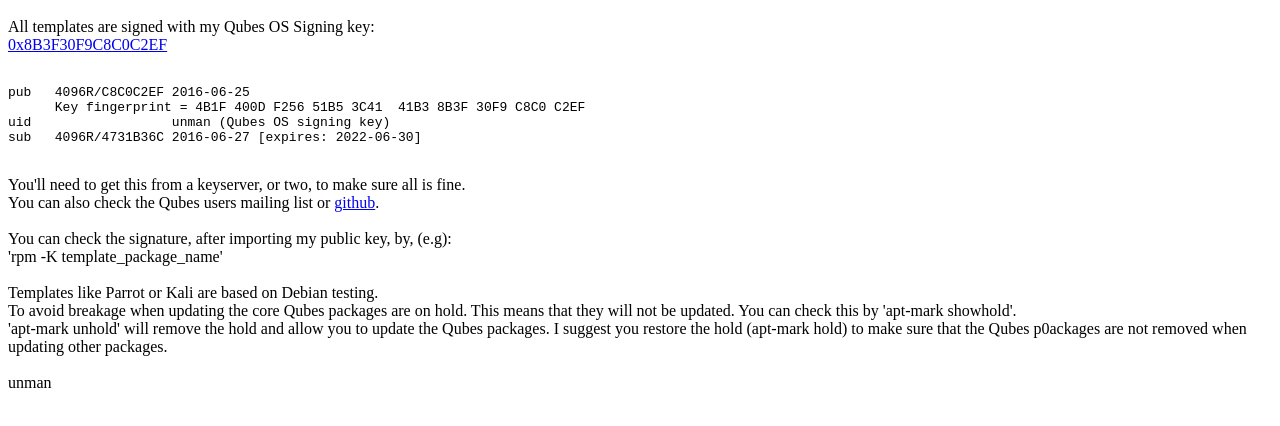
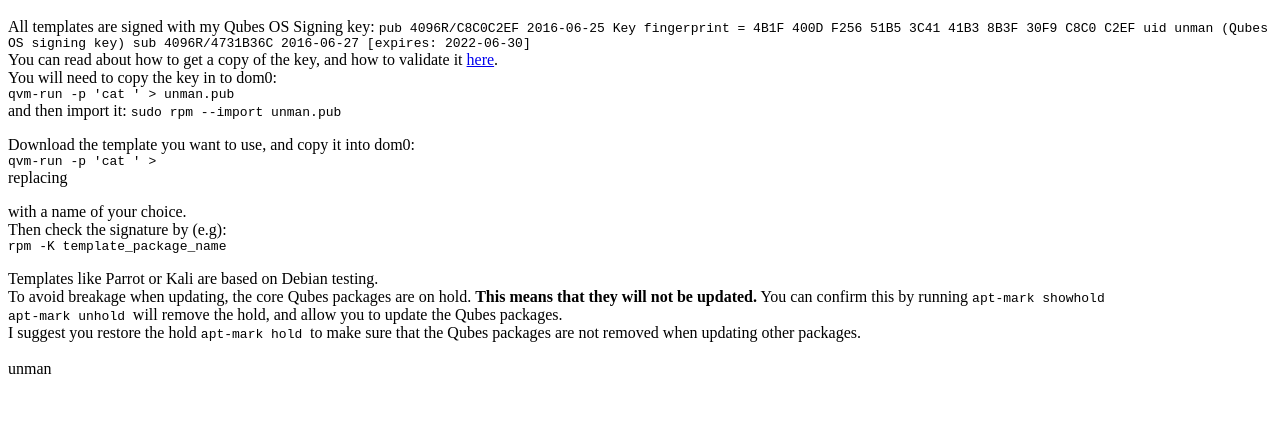
Before and after one commit to unman/qubes.3isec.org, a plain HTML site: page Templates/README.html in a window 1280 px wide. Shown: the part 48-474 px from the top of the page. Drawn offline with Linux system fonts and the light colour scheme.

Commit message:
qubes.3isec - Templates -add detail

```diff
--- a/Templates/README.html
+++ b/Templates/README.html
@@ -2,36 +2,52 @@
 <h1>Qubes templates</h1>
 
 All templates are signed with my Qubes OS Signing key:
-<br>
-<a href="http://pgp.mit.edu/pks/lookup?search=0x8B3F30F9C8C0C2EF">0x8B3F30F9C8C0C2EF</a>
-<br>
-<br>
-<pre>
+<code>
 pub   4096R/C8C0C2EF 2016-06-25
       Key fingerprint = 4B1F 400D F256 51B5 3C41  41B3 8B3F 30F9 C8C0 C2EF
 uid                  unman (Qubes OS signing key) <unman@thirdeyesecurity.org>
 sub   4096R/4731B36C 2016-06-27 [expires: 2022-06-30]
-</pre>
+</code>
 
 <br>
-You'll need to get this from a keyserver, or two, to make sure all is fine.
+You can read about how to get a copy of the key, and how to validate it <a href="./index.html">here</a>.
 <br>
-You can also check the Qubes users mailing list or <a href="https://github.com/unman/unman">github</a>.
+You will need to copy the key in to dom0:
 <br>
+<code>
+qvm-run -p  <qube> 'cat <path to key> ' > unman.pub
+</code>
 <br>
-You can check the signature, after importing my public key, by, (e.g):
+and then import it:
+<code>
+sudo rpm --import unman.pub
+</code>
+<p>
+Download the template you want to use, and copy it into dom0:
 <br>
-'rpm -K template_package_name'
+<code>
+qvm-run -p  <qube> 'cat <path to downloaded template> ' > <template_package_name>
+</code>
 <br>
+replacing <pre><template_package_name></pre> with a name of your choice.
 <br>
+Then check the signature by (e.g):
+<br>
+<code>
+rpm -K template_package_name
+</code>
+<br>
+<p>
+
 Templates like Parrot or Kali are based on Debian testing.
 <br>
-To avoid breakage when updating the core Qubes packages are on hold.
-This means that they will not be updated.
-You can check this by 'apt-mark showhold'.
+To avoid breakage when updating, the core Qubes packages are on hold.
+<b>This means that they will not be updated.</b>
+You can confirm this by running <code>apt-mark showhold</code>
 <br>
-'apt-mark unhold' will remove the hold and allow you to update the Qubes packages.
-I suggest you restore the hold (apt-mark hold) to make sure that the Qubes p0ackages are not removed when updating other packages.
+<code>apt-mark unhold </code> will remove the hold, and allow you to update the Qubes packages.
+<br>
+I suggest you restore the hold <code>apt-mark hold </code> to make sure that the Qubes packages are not removed when updating other packages.
 <br>
 <br>
 unman
```
